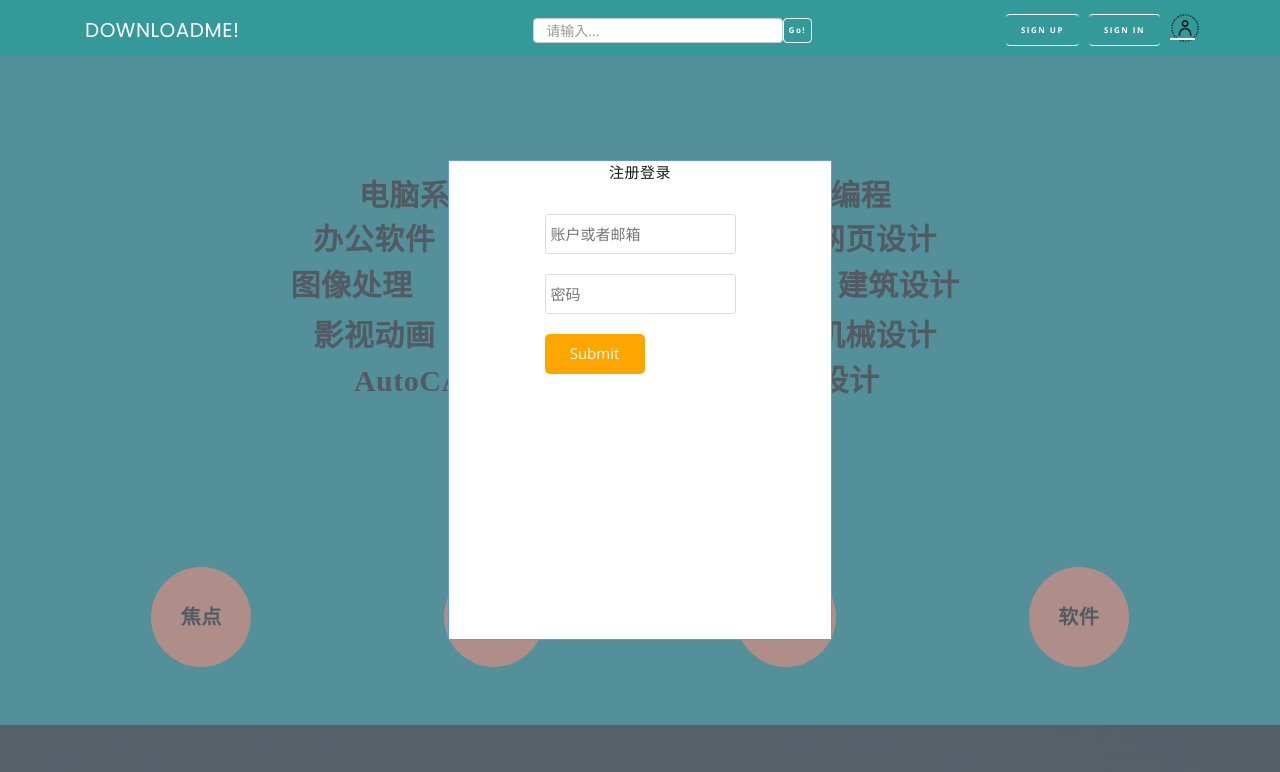
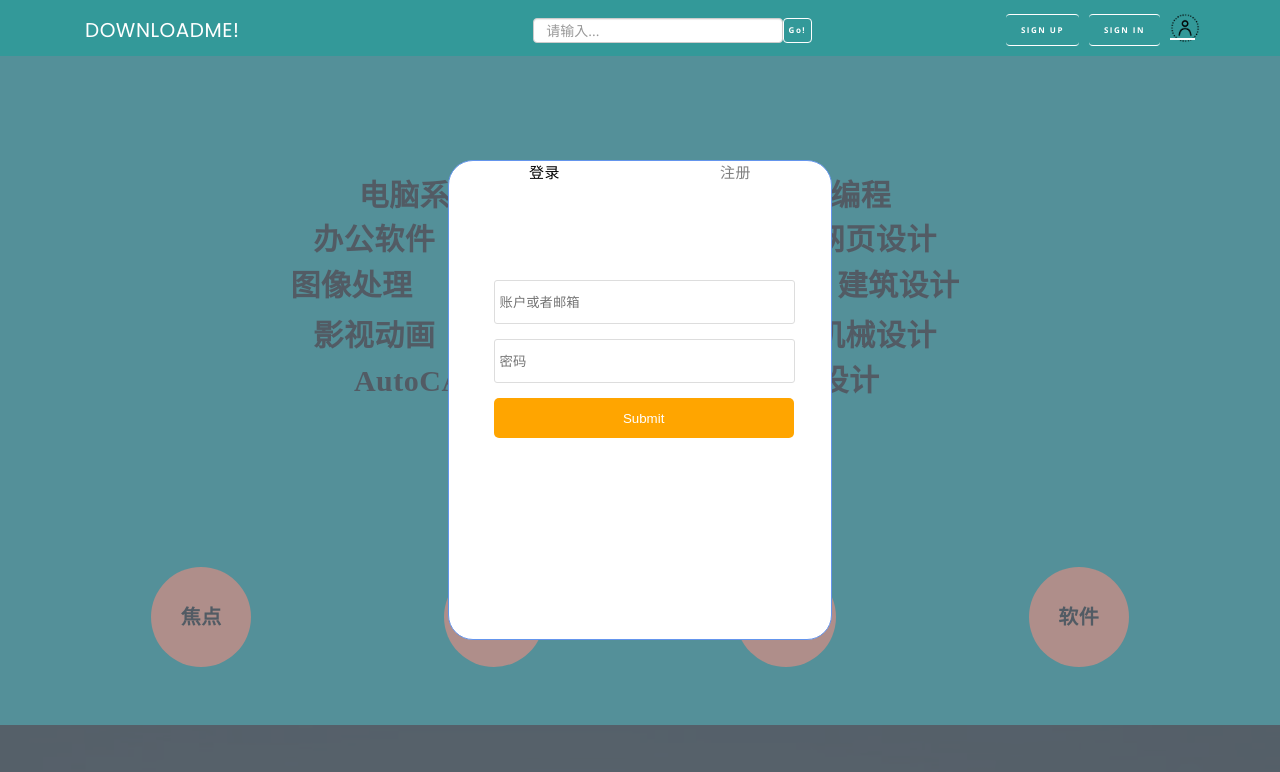
Before and after one commit to SoftwareDownloadWeb/web, a website: page index.html in a window 1280 px wide. Both pictures are taken after a click on the link 1182 px from the left and 22 px from the top of the page. Shown: the top 772 px of the page. Drawn offline with nearby package versions, Linux system fonts and the light colour scheme.

Commit message:
更新登录注册样式

```diff
--- a/assets/css/login.css
+++ b/assets/css/login.css
@@ -7,10 +7,32 @@
     top: 0%;
     background-color:rgba(119,136,153,0.5);
 }
+.a_top{
+    box-align:center;
+    width:100%;
+    height: 20%;
+}
 
+.p_top{
+    height: 100%;
+    text-align: center;
+}
+.a1_top{
+    cursor: pointer;
+    float:left;
+    width:50%;
+    color: black;
+}
+.a2_top{
+    cursor: pointer;
+    float:left;
+    width:50%;
+    color: gray;
+}
 .a_login{
     width:30%;
     height: 60%;
+    border-radius: 25px;
     border: 1px solid cornflowerblue;
     position: fixed;
     left: 35%;
@@ -18,18 +40,24 @@
     background-color:white;
 }
 .a_input{
-    margin-top:20px;
-    margin-left: 25%;
+    margin-top:15px;
+    margin-left: 10%;
     border-radius: 3px;
-    width: 50%;
+    width: 80%;
     height: 40px;
     border: 1px solid #ddd;
     padding-left: 5px;
 }
+.a_iframe{
+    height: 80%;
+    width: 100%;
+    scrolling:no;
+    border: medium none;
+}
 .a_submit{
-    margin-top:20px;
-    margin-left: 25%;
-    width:100px;
+    margin-top:15px;
+    margin-left: 10%;
+    width:82%;
     height: 40px;
     background-color: orange;
     text-align: center;
--- a/assets/js/login/Suspended_window.js
+++ b/assets/js/login/Suspended_window.js
@@ -9,3 +9,19 @@ function login_test(id)
 function login_cancelBubble(){
     event.cancelBubble=true;
 }
+
+function login(type) {
+    var iframe= document.getElementById("a_iframe");
+    var a = document.getElementById("a_login");
+    var b = document.getElementById("a_register");
+    if(type=="login"){
+        a.style.color="black";
+        b.style.color="gray";
+    }
+    else{
+        b.style.color="black";
+        a.style.color="gray";
+    }
+    iframe.src = "login/" + type + ".html";
+    console.log(iframe.src);
+}
--- a/index.html
+++ b/index.html
@@ -585,15 +585,17 @@
 
 
 <div class="a_XuanFu" id="XuanFu" onclick="login_test('XuanFu')">
-	<div class="a_login" id="login" onclick="login_cancelBubble()">
-		<p align="center">注册登录</p>
-		<form>
-			<input class="a_input" type="text" name="fname"  placeholder="账户或者邮箱"/><br/>
-			<input class="a_input" type="text" name="pwd"  placeholder="密码"><br/>
-			<input class="a_submit" id="submit" type="button"  value="Submit"/>
-		</form>
+	<div class="a_login"  onclick="login_cancelBubble()">
+		<div class="a_top">
+			<div id="a_login" class="a1_top" onclick="login('login')">
+				<p class="p_top" >登录</p>
+			</div>
+			<div id="a_register" class="a2_top" onclick="login('register')">
+				<p class="p_top">注册</p>
+			</div>
+		</div>
+		<iframe class="a_iframe" id="a_iframe" src="login/login.html"></iframe>
 	</div>
 </div>
-
 </body>
 </html>
--- /dev/null
+++ b/login/login.html
@@ -0,0 +1,14 @@
+<!DOCTYPE html>
+<html lang="en">
+<head>
+<meta charset="utf-8">
+<link rel="stylesheet" href="../assets/css/login.css"/>
+</head>
+<body>
+		<form>
+			<input class="a_input" type="text" name="login_name"  placeholder="账户或者邮箱"/><br/>
+			<input class="a_input" type="text" name="login_pwd"  placeholder="密码"><br/>
+			<input class="a_submit" id="submit" type="button"  value="Submit"/>
+		</form>
+</body>
+</html>
```
Also changed, not shown: login/register.html (added, +15 -0 lines).
